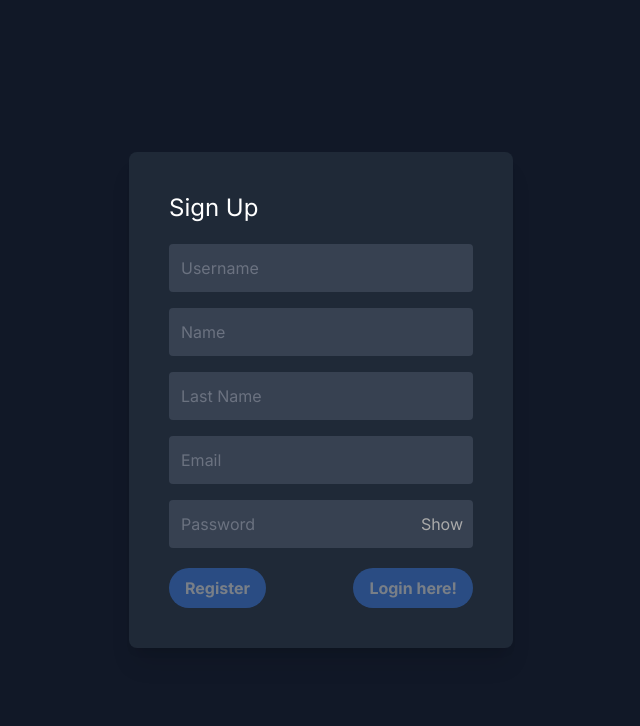
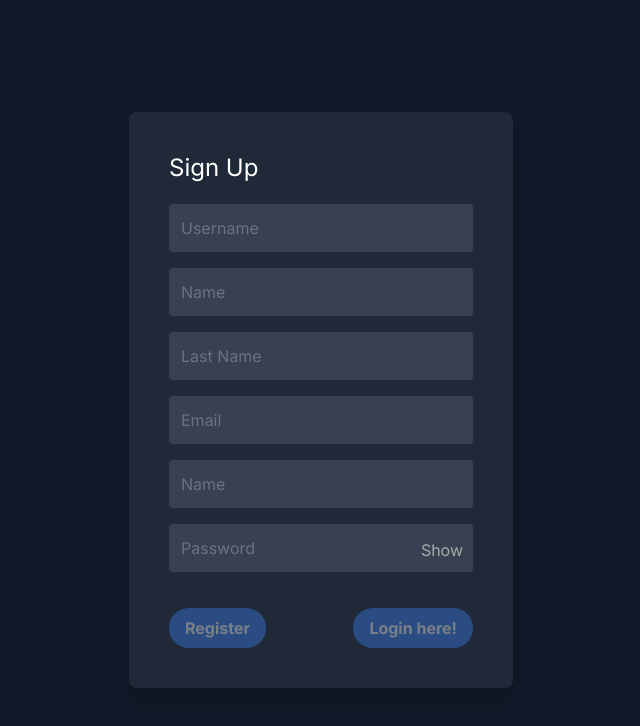
Before and after one commit to flaviupop0/your-favourite-dictionary, a Next.js app: page /signup in a window 1280 px wide. Shown: the top 726 px of the page, without its empty margins (319-959 px from the left). Built offline with nearby package versions, Linux system fonts and the light colour scheme; no server answers.

Commit message:
Created FormInput component

```diff
--- /dev/null
+++ b/app/components/FormInput/FormInput.jsx
@@ -0,0 +1,7 @@
+import React from "react";
+
+const FormInput = ({ type, placeholder, value, onChange }) => {
+    return <input type={type} placeholder={placeholder} value={value} onChange={onChange} className="w-full p-3 mb-4 bg-gray-700 rounded outline-none text-white placeholder-gray-500" />;
+};
+
+export default FormInput;
--- a/app/forgot-password/page.jsx
+++ b/app/forgot-password/page.jsx
@@ -2,6 +2,7 @@
 import { useState } from "react";
 import { auth } from "@/app/firebase/config";
 import { sendPasswordResetEmail } from "firebase/auth";
+import FormInput from "../components/FormInput/FormInput.jsx";
 import "./page.css";
 
 export default function ForgotPassword() {
@@ -27,7 +28,7 @@ export default function ForgotPassword() {
                 ) : (
                     <div className="input-container">
                         <div>
-                            <input type="email" placeholder="Email" value={email} onChange={(e) => setEmail(e.target.value)} className="w-full p-3 mb-4 bg-gray-700 rounded outline-none text-white placeholder-gray-500" />
+                            <FormInput type="email" placeholder="Email" value={email} onChange={(e) => setEmail(e.target.value)} />
                         </div>
                         <button onClick={resetEmail} disabled={!email} className="disabled:opacity-40 bg-blue-500 hover:bg-blue-700 rounded-full px-3 py-1.5 text-white font-bold leading-6 text-white shadow-sm focus-visible:outline focus-visible:outline-2 focus-visible:outline-offset-2">
                             Send Reset Password Email
--- a/app/signin/page.css
+++ b/app/signin/page.css
@@ -1,6 +1,6 @@
 .toggle-password {
     position: absolute;
-    top: 50%;
+    top: 40%;
     right: 10px;
     transform: translateY(-50%);
     cursor: pointer;
--- a/app/signin/page.jsx
+++ b/app/signin/page.jsx
@@ -4,6 +4,7 @@ import { useSignInWithEmailAndPassword } from "react-firebase-hooks/auth";
 import { auth } from "@/app/firebase/config";
 import { useRouter } from "next/navigation";
 import { GoogleAuthProvider, signInWithPopup } from "firebase/auth";
+import FormInput from "../components/FormInput/FormInput.jsx";
 import "./page.css";
 
 const SignIn = () => {
@@ -47,9 +48,9 @@ const SignIn = () => {
         <div className="min-h-screen flex items-center justify-center bg-gray-900">
             <div className="bg-gray-800 p-10 rounded-lg shadow-xl w-96">
                 <h1 className="text-white text-2xl mb-5">Sign In</h1>
-                <input type="email" placeholder="Email" value={email} onChange={(e) => setEmail(e.target.value)} className="w-full p-3 mb-4 bg-gray-700 rounded outline-none text-white placeholder-gray-500" />
+                <FormInput type="email" placeholder="Email" value={email} onChange={(e) => setEmail(e.target.value)} />
                 <div className="input-container">
-                    <input type={showPassword ? "text" : "password"} placeholder="Password" value={password} onChange={(e) => setPassword(e.target.value)} className="w-full p-3  bg-gray-700 rounded outline-none text-white placeholder-gray-500 input-field" />
+                    <FormInput type={showPassword ? "text" : "password"} placeholder="Password" value={password} onChange={(e) => setPassword(e.targe.value)} />
                     <span className="toggle-password" onClick={togglePasswordVisibility}>
                         {showPassword ? "Hide" : "Show"}
                     </span>
--- a/app/signup/page.css
+++ b/app/signup/page.css
@@ -1,6 +1,6 @@
 .toggle-password {
     position: absolute;
-    top: 50%;
+    top: 40%;
     right: 10px;
     transform: translateY(-50%);
     cursor: pointer;
--- a/app/signup/page.jsx
+++ b/app/signup/page.jsx
@@ -5,9 +5,11 @@ import { auth, db } from "@/app/firebase/config";
 import { useRouter } from "next/navigation";
 import { getAuth, updateProfile } from "firebase/auth";
 import { doc, setDoc } from "firebase/firestore";
+import FormInput from "../components/FormInput/FormInput.jsx";
 import "./page.css";
 
 const Register = () => {
+    const router = useRouter();
     const [email, setEmail] = useState("");
     const [password, setPassword] = useState("");
     const [name, setName] = useState("");
@@ -15,7 +17,6 @@ const Register = () => {
     const [username, setUsername] = useState("");
     const [showPassword, setShowPassword] = useState(false);
     const [errorMessage, setErrorMessage] = useState("");
-    const router = useRouter();
     const [createUserWithEmailAndPassword] = useCreateUserWithEmailAndPassword(auth);
 
     const handleRegister = async () => {
@@ -55,12 +56,13 @@ const Register = () => {
         <div className="min-h-screen flex items-center justify-center bg-gray-900">
             <div className="bg-gray-800 p-10 rounded-lg shadow-xl w-96">
                 <h1 className="text-white text-2xl mb-5">Sign Up</h1>
-                <input type="email" placeholder="Username" value={username} onChange={(e) => setUsername(e.target.value)} className="w-full p-3 mb-4 bg-gray-700 rounded outline-none text-white placeholder-gray-500" />
-                <input type="email" placeholder="Name" value={name} onChange={(e) => setName(e.target.value)} className="w-full p-3 mb-4 bg-gray-700 rounded outline-none text-white placeholder-gray-500" />
-                <input type="email" placeholder="Last Name" value={surName} onChange={(e) => setSurName(e.target.value)} className="w-full p-3 mb-4 bg-gray-700 rounded outline-none text-white placeholder-gray-500" />
-                <input type="email" placeholder="Email" value={email} onChange={(e) => setEmail(e.target.value)} className="w-full p-3 mb-4 bg-gray-700 rounded outline-none text-white placeholder-gray-500" />
+                <FormInput type="text" placeholder="Username" value={username} onChange={(e) => setUsername(e.targe.value)} />
+                <FormInput type="text" placeholder="Name" value={name} onChange={(e) => setName(e.targe.value)} />
+                <FormInput type="text" placeholder="Last Name" value={surName} onChange={(e) => setSurName(e.targe.value)} />
+                <FormInput type="email" placeholder="Email" value={email} onChange={(e) => setEmail(e.targe.value)} />
+                <FormInput type="text" placeholder="Name" value={name} onChange={(e) => setName(e.targe.value)} />
                 <div className="input-container">
-                    <input type={showPassword ? "text" : "password"} placeholder="Password" value={password} onChange={(e) => setPassword(e.target.value)} className="w-full p-3  bg-gray-700 rounded outline-none text-white placeholder-gray-500 input-field" />
+                    <FormInput type={showPassword ? "text" : "password"} placeholder="Password" value={password} onChange={(e) => setPassword(e.targe.value)} />
                     <span className="toggle-password" onClick={togglePasswordVisibility}>
                         {showPassword ? "Hide" : "Show"}
                     </span>
```
